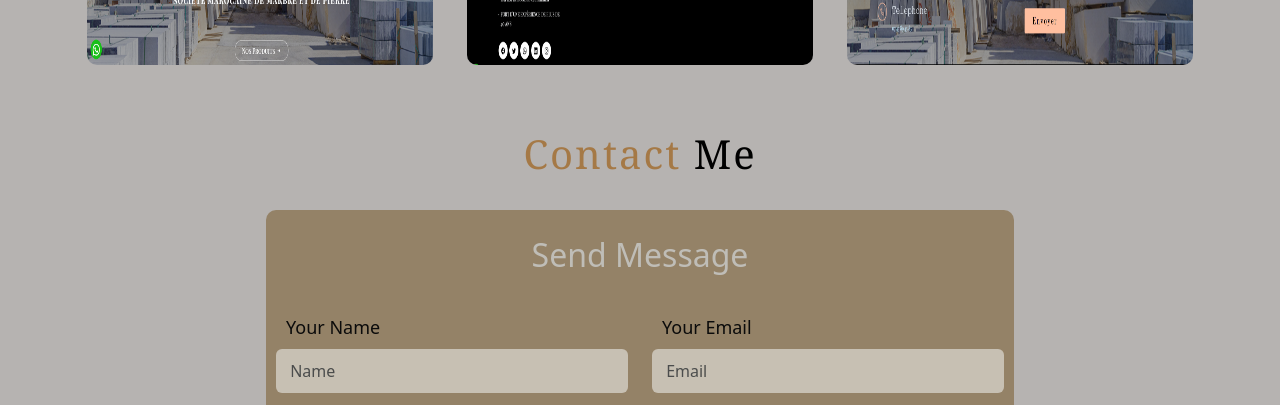
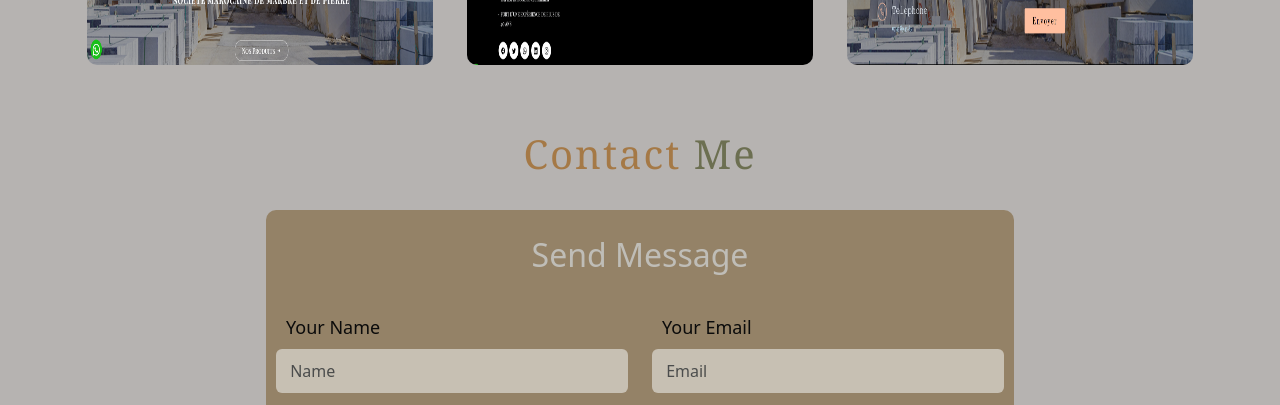
Before and after one commit to walidelhamzaoui/portfolio, a React (Create React App) app: page / in a window 1280 px wide. Shown: the part 2624-3029 px from the top of the page. Built offline with nearby package versions, Linux system fonts and the light colour scheme.

Commit message:
update style Project

```diff
--- a/src/form/Form.jsx
+++ b/src/form/Form.jsx
@@ -52,7 +52,7 @@ const form = useRef();
     return (
         <div className='bg pb-2' >
 
-          <h1  ref={userf}className='title text-center pt-2'>Contact <span className='text-black'>Me</span> </h1>
+          <h1  ref={userf}className='title text-center pt-2'>Contact <span style={{color:"rgba(103, 106, 74, 0.943)"}}>Me</span> </h1>
             <div ref={userb} className="  container  d-lg-flex  align-items-lg-center justify-content-lg-center pt-4 pb-3  ">
 
                 <form ref={form} className='forma rows' onSubmit={sendEmail} id="footer">
--- a/src/project/Projects.jsx
+++ b/src/project/Projects.jsx
@@ -6,6 +6,7 @@ import images3 from './s3.jpg'
 import images4 from './s2.png'
 import images5 from './site.png'
 import images6 from './s6.png'
+import { Link } from "react-router-dom";
 import ScrollReveal from "scrollreveal";
 export default function Projects() {
   const userf = useRef();
@@ -28,36 +29,85 @@ export default function Projects() {
 
         <div ref={userb} className="row ">
           <div className="col-lg-4 col-md-6 mb-5 ">
-            <div className="box" data-work="Web Page">
+            <div className="box" >
+            <div className="boxe ">
+            <h3 className="mt-3">See the website</h3>
+            {/* <p>Lorem ipsum dolor sit amet consectetur adipisicing elit. Officiis odit quis doloribus atque nesciunt eaque voluptate nobis corporis fuga optio ex earum, rem, in tempore ratione facilis odio temporibus at?</p> */}
+            <Link to='' className="bg-P rounded  mt-1 "><svg xmlns="http://www.w3.org/2000/svg" width="45" height="45" fill="rgb(123, 138, 76)" class="bi bi-arrow-up-square" viewBox="0 0 16 16">
+  <path fill-rule="evenodd" d="M15 2a1 1 0 0 0-1-1H2a1 1 0 0 0-1 1v12a1 1 0 0 0 1 1h12a1 1 0 0 0 1-1V2zM0 2a2 2 0 0 1 2-2h12a2 2 0 0 1 2 2v12a2 2 0 0 1-2 2H2a2 2 0 0 1-2-2V2zm8.5 9.5a.5.5 0 0 1-1 0V5.707L5.354 7.854a.5.5 0 1 1-.708-.708l3-3a.5.5 0 0 1 .708 0l3 3a.5.5 0 0 1-.708.708L8.5 5.707V11.5z"/>
+</svg></Link>
+            </div>
               <img src={images} className="img-fluid  " style={{ height: "274px" }}  />
 
             </div>
 
           </div>
           <div className="col-lg-4 col-md-6 mb-5">
-            <div className="box" data-work="Web Page">
+            <div className="box" >
+              <div className="boxe">
+            <h3 className="mt-3">See the website</h3>
+            {/* <p>Lorem ipsum dolor sit amet consectetur adipisicing elit. Officiis odit quis doloribus atque nesciunt eaque voluptate nobis corporis fuga optio ex earum, rem, in tempore ratione facilis odio temporibus at?</p> */}
+            <Link to='' className="bg-P rounded mt-1 "><svg xmlns="http://www.w3.org/2000/svg" width="45" height="45" fill="rgb(123, 138, 76)" class="bi bi-arrow-up-square" viewBox="0 0 16 16">
+  <path fill-rule="evenodd" d="M15 2a1 1 0 0 0-1-1H2a1 1 0 0 0-1 1v12a1 1 0 0 0 1 1h12a1 1 0 0 0 1-1V2zM0 2a2 2 0 0 1 2-2h12a2 2 0 0 1 2 2v12a2 2 0 0 1-2 2H2a2 2 0 0 1-2-2V2zm8.5 9.5a.5.5 0 0 1-1 0V5.707L5.354 7.854a.5.5 0 1 1-.708-.708l3-3a.5.5 0 0 1 .708 0l3 3a.5.5 0 0 1-.708.708L8.5 5.707V11.5z"/>
+</svg></Link>
+            </div>
+            <div className="boxe">
+            <h3 className="mt-3">See the website</h3>
+            {/* <p>Lorem ipsum dolor sit amet consectetur adipisicing elit. Officiis odit quis doloribus atque nesciunt eaque voluptate nobis corporis fuga optio ex earum, rem, in tempore ratione facilis odio temporibus at?</p> */}
+            <Link to='' className="bg-P rounded mt-1 "><svg xmlns="http://www.w3.org/2000/svg" width="45" height="45" fill="rgb(123, 138, 76)" class="bi bi-arrow-up-square" viewBox="0 0 16 16">
+  <path fill-rule="evenodd" d="M15 2a1 1 0 0 0-1-1H2a1 1 0 0 0-1 1v12a1 1 0 0 0 1 1h12a1 1 0 0 0 1-1V2zM0 2a2 2 0 0 1 2-2h12a2 2 0 0 1 2 2v12a2 2 0 0 1-2 2H2a2 2 0 0 1-2-2V2zm8.5 9.5a.5.5 0 0 1-1 0V5.707L5.354 7.854a.5.5 0 1 1-.708-.708l3-3a.5.5 0 0 1 .708 0l3 3a.5.5 0 0 1-.708.708L8.5 5.707V11.5z"/>
+</svg></Link>
+            </div>
               <img src={images2} className="img-fluid  " style={{ height: "274px" }} />
 
             </div>
 
           </div>
           <div className="col-lg-4 col-md-6 mb-5">
-            <div className="box" data-work="Web Page">
+            <div className="box" >
+              <div className="boxe">
+            <h3 className="mt-3">See the website</h3>
+            {/* <p>Lorem ipsum dolor sit amet consectetur adipisicing elit. Officiis odit quis doloribus atque nesciunt eaque voluptate nobis corporis fuga optio ex earum, rem, in tempore ratione facilis odio temporibus at?</p> */}
+            <Link to='' className=" bg-P rounded mt-1 "><svg xmlns="http://www.w3.org/2000/svg" width="45" height="45" fill="rgb(123, 138, 76)" class="bi bi-arrow-up-square" viewBox="0 0 16 16">
+  <path fill-rule="evenodd" d="M15 2a1 1 0 0 0-1-1H2a1 1 0 0 0-1 1v12a1 1 0 0 0 1 1h12a1 1 0 0 0 1-1V2zM0 2a2 2 0 0 1 2-2h12a2 2 0 0 1 2 2v12a2 2 0 0 1-2 2H2a2 2 0 0 1-2-2V2zm8.5 9.5a.5.5 0 0 1-1 0V5.707L5.354 7.854a.5.5 0 1 1-.708-.708l3-3a.5.5 0 0 1 .708 0l3 3a.5.5 0 0 1-.708.708L8.5 5.707V11.5z"/>
+</svg></Link>
+            </div>
               <img src={images3} className="img-fluid " style={{ height: "275px" }} />
             </div>
           </div>
           <div className="col-lg-4 col-md-6 mb-5">
-            <div className="box" data-work="Web Page">
-              <img src={images4} className="img-fluid " style={{ height: "275px" }} />
+            <div className="box" >
+              <div className="boxe">
+            <h3 className="mt-3">See the website</h3>
+            {/* <p>Lorem ipsum dolor sit amet consectetur adipisicing elit. Officiis odit quis doloribus atque nesciunt eaque voluptate nobis corporis fuga optio ex earum, rem, in tempore ratione facilis odio temporibus at?</p> */}
+            <Link to='' className="bg-P rounded mt-1 "><svg xmlns="http://www.w3.org/2000/svg" width="45" height="45" fill="rgb(123, 138, 76)" class="bi bi-arrow-up-square" viewBox="0 0 16 16">
+  <path fill-rule="evenodd" d="M15 2a1 1 0 0 0-1-1H2a1 1 0 0 0-1 1v12a1 1 0 0 0 1 1h12a1 1 0 0 0 1-1V2zM0 2a2 2 0 0 1 2-2h12a2 2 0 0 1 2 2v12a2 2 0 0 1-2 2H2a2 2 0 0 1-2-2V2zm8.5 9.5a.5.5 0 0 1-1 0V5.707L5.354 7.854a.5.5 0 1 1-.708-.708l3-3a.5.5 0 0 1 .708 0l3 3a.5.5 0 0 1-.708.708L8.5 5.707V11.5z"/>
+</svg></Link>
+            </div>
+              <img src={images4} className="img-fluid  " style={{ height: "275px" }} />
             </div>
           </div>
           <div className="col-lg-4 col-md-6 mb-5">
-            <div className="box" data-work="Web Page">
+            <div className="box" >
+              <div className="boxe">
+            <h3 className="mt-3">See the website</h3>
+            {/* <p>Lorem ipsum dolor sit amet consectetur adipisicing elit. Officiis odit quis doloribus atque nesciunt eaque voluptate nobis corporis fuga optio ex earum, rem, in tempore ratione facilis odio temporibus at?</p> */}
+            <Link to='' className="bg-P rounded mt-1  "><svg xmlns="http://www.w3.org/2000/svg" width="45" height="45" fill="rgb(123, 138, 76)" class="bi bi-arrow-up-square" viewBox="0 0 16 16">
+  <path fill-rule="evenodd" d="M15 2a1 1 0 0 0-1-1H2a1 1 0 0 0-1 1v12a1 1 0 0 0 1 1h12a1 1 0 0 0 1-1V2zM0 2a2 2 0 0 1 2-2h12a2 2 0 0 1 2 2v12a2 2 0 0 1-2 2H2a2 2 0 0 1-2-2V2zm8.5 9.5a.5.5 0 0 1-1 0V5.707L5.354 7.854a.5.5 0 1 1-.708-.708l3-3a.5.5 0 0 1 .708 0l3 3a.5.5 0 0 1-.708.708L8.5 5.707V11.5z"/>
+</svg></Link>
+            </div>
               <img src={images5} className="img-fluid " style={{ height: "275px" }} />
             </div>
           </div>
           <div className="col-lg-4 col-md-6 mb-5">
-            <div className="box" data-work="Web Page">
+            <div className="box" >
+              <div className="boxe">
+            <h3 className="mt-3">See the website</h3>
+            {/* <p>Lorem ipsum dolor sit amet consectetur adipisicing elit. Officiis odit quis doloribus atque nesciunt eaque voluptate nobis corporis fuga optio ex earum, rem, in tempore ratione facilis odio temporibus at?</p> */}
+            <Link to='' className="bg-P rounded  "><svg xmlns="http://www.w3.org/2000/svg" width="45" height="45" fill="rgb(123, 138, 76)" class="bi bi-arrow-up-square" viewBox="0 0 16 16">
+  <path fill-rule="evenodd" d="M15 2a1 1 0 0 0-1-1H2a1 1 0 0 0-1 1v12a1 1 0 0 0 1 1h12a1 1 0 0 0 1-1V2zM0 2a2 2 0 0 1 2-2h12a2 2 0 0 1 2 2v12a2 2 0 0 1-2 2H2a2 2 0 0 1-2-2V2zm8.5 9.5a.5.5 0 0 1-1 0V5.707L5.354 7.854a.5.5 0 1 1-.708-.708l3-3a.5.5 0 0 1 .708 0l3 3a.5.5 0 0 1-.708.708L8.5 5.707V11.5z"/>
+</svg></Link>
+            </div>
               <img src={images6} className="img-fluid " style={{ height: "275px" }} />
             </div>
           </div>
--- a/src/project/projects.css
+++ b/src/project/projects.css
@@ -72,3 +72,39 @@ div li:hover{
           transform:translateY(0)
 
         }
+        .boxe{
+        position: absolute;
+        left:0;
+        bottom:0;
+        display: flex;
+        flex-direction: column;
+        justify-content: center;
+        align-items: center;
+        text-align: center;
+        background:linear-gradient(rgba(0,0,0,.1),rgb(107, 103, 63));
+        transform: translateY(100%);
+        width: 100%;
+        height: 100%;
+        border-radius: 20px;
+        transition: .5s ease;
+        padding-top:15px ;}
+        .box:hover .boxe{
+        transform: translateY(0);
+        }
+        .boxe h3{
+        color: rgba(218, 232, 59, 0.79);
+        /* margin-top: 5px; */
+        font-weight: 500;
+
+        }
+
+
+        .boxe p{
+        color:white;
+        font-size: 18px;
+        margin: 5px 10px;
+        font-family: 'Segoe UI', Tahoma, Geneva, Verdana, sans-serif;
+
+        } .bg-P{
+        background-color: rgba(31, 30, 25, 0.902);
+        }
```
